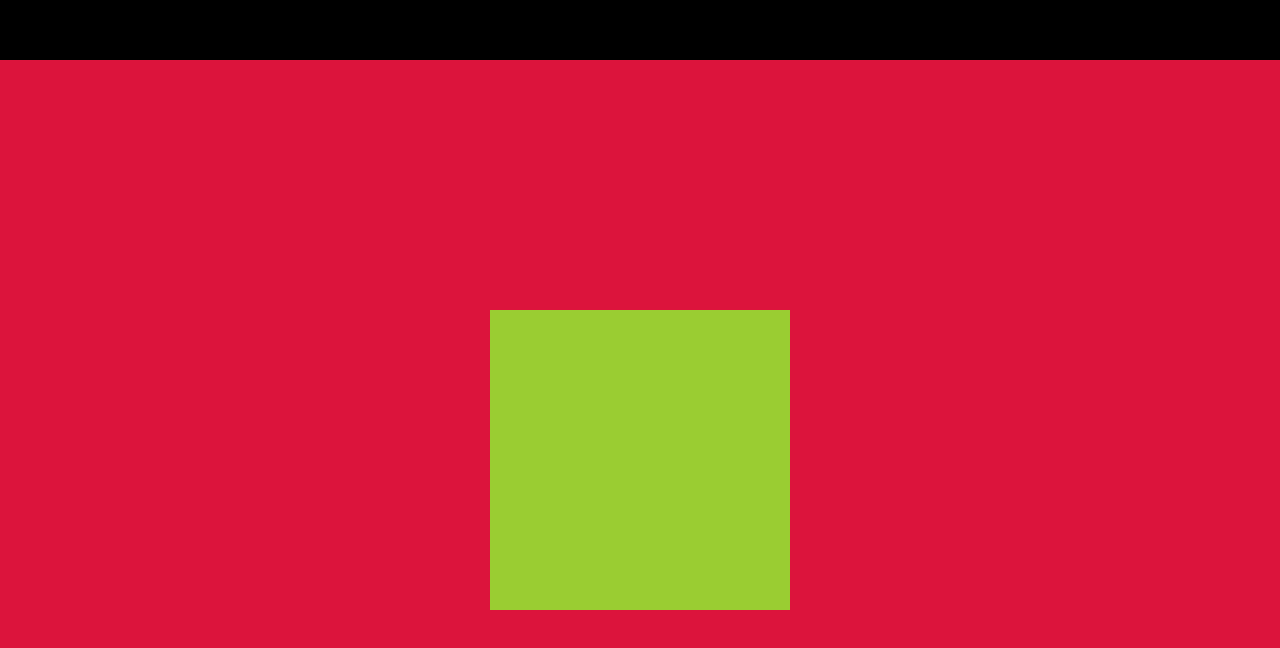
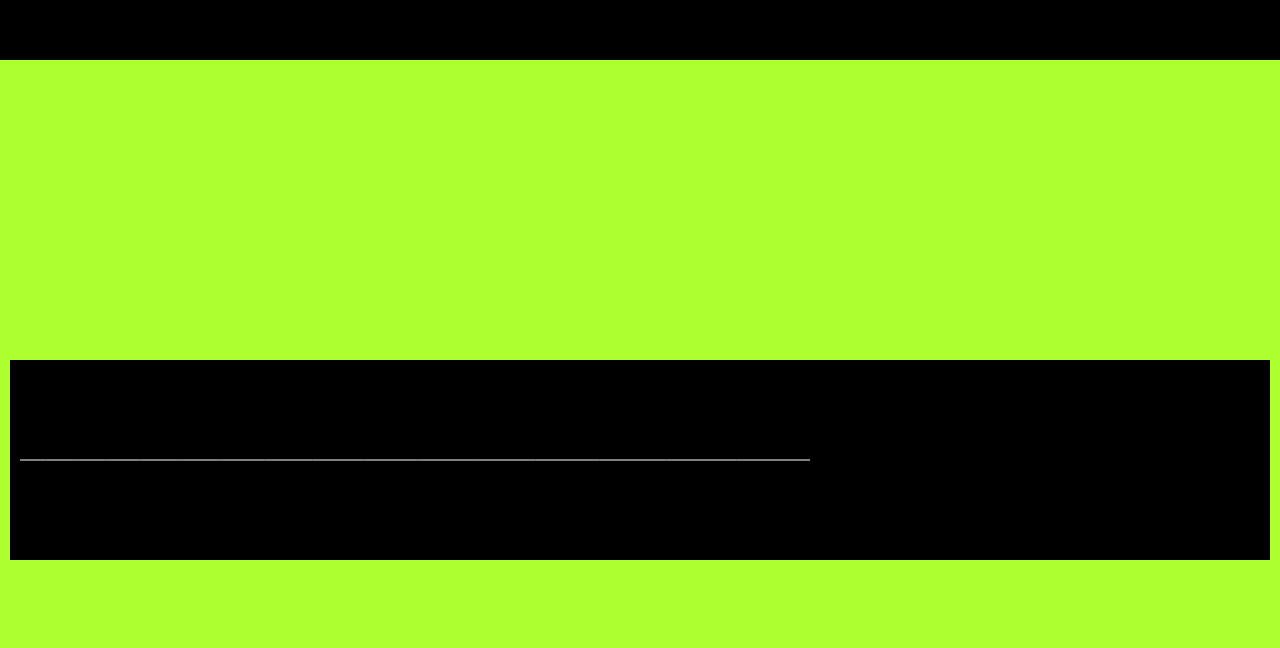
Before and after one commit to MukeshMW1/GSAP_ANIMATIONS_BASICS, a plain HTML site: page index.html in a window 1280 px wide. Shown: the part 2829-3477 px from the top of the page. Drawn offline with nearby package versions, Linux system fonts and the light colour scheme.

Commit message:
Guitr String GSAP

```diff
--- a/index.html
+++ b/index.html
@@ -41,10 +41,11 @@
      <h1>Experiences</h1>
 
   </div>
-  <div id="page3">
-    <div class="box"></div>
+  <div id="string">
+    <svg width="400" height="200" >
+      <path d="M 10 100 Q 200 100 800 100" stroke="white" fill="transparent"/>
+    </svg>
 
-  </div>
 
 
 
--- a/script.js
+++ b/script.js
@@ -169,3 +169,7 @@ transform:"translateX(-150%)",
 
 
 })
+
+
+
+const path = `M 10 100 Q 400 100 1000 100`
--- a/style.css
+++ b/style.css
@@ -114,3 +114,22 @@ cursor: pointer;
     align-items: center;
     justify-content: center;
 }
+
+
+
+#string
+{
+    height: 100%;
+    width: 100%;
+    background-color:greenyellow ;
+    display: flex;
+    justify-content: center;
+    align-items: center;
+
+}
+
+svg{
+    margin: 0 10px;
+    width: 100%;
+    background-color:black ;
+}
```
